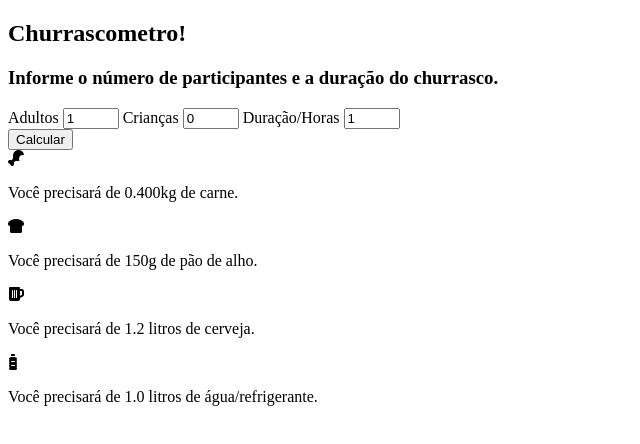
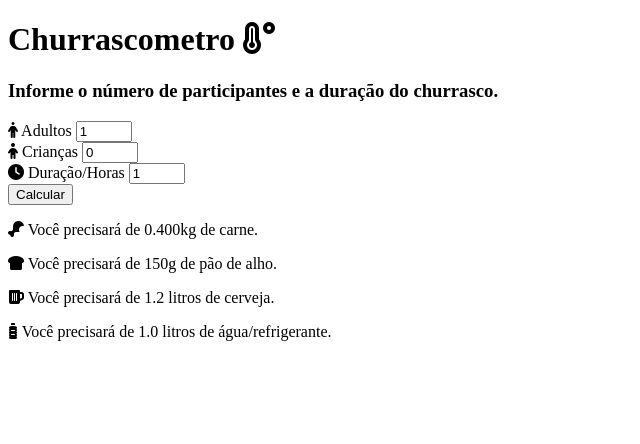
Before and after one commit to AndreiScafi/churrascometro, a plain HTML site: page index.html in a window 1280 px wide. Both pictures are taken after a click on the input "Calcular". Shown: the whole page, without its empty margins (0-640 px from the left). Drawn offline with Linux system fonts and the light colour scheme.

Commit message:
Fixing the HTML and Javascript notation.

```diff
--- a/index.html
+++ b/index.html
@@ -15,21 +15,28 @@
 <body>
     <!-- 1 Seção -->
     <div class="container">
+        <div class="banner">
+            <h1 class="banner-heading">Churrascometro <span><i class="fa-solid fa-temperature-high"></i></span></h1>
+        </div>
         <section class="section-1">
-            <h1 class="heading">Churrascometro!</h1>
             <div class="card">
                 <h3 class="card-heading">Informe o número de participantes e a duração do churrasco.</h3>
                 <form action="" class="card-form">
-                    <label for="adults">Adultos</label>
-                    <input type="number" class="adults" name="adults" min="1" max="99" value="1">
-                    <label for="children">Crianças</label>
-                    <input type="number" class="children" name="children" min="0" max="99" value="0">
-                    <label for="hours">Duração/Horas</label>
-                    <input type="number" class="hours" name="hours" min="1" max="12" value="1">
+                    <div class="card-form-item">
+                        <label for="adults"><span><i class="fa-solid fa-person"></i></span> Adultos</label>
+                        <input type="number" class="adults" name="adults" min="1" max="99" value="1">
+                    </div>
+                    <div class="card-form-item">
+                        <label for="children"><span><i class="fa-solid fa-child"></i></span> Crianças</label>
+                        <input type="number" class="children" name="children" min="0" max="99" value="0">
+                    </div>
+                    <div class="card-form-item">
+                        <label for="hours"><span><i class="fa-solid fa-clock"></i></span> Duração/Horas</label>
+                        <input type="number" class="hours" name="hours" min="1" max="12" value="1">
+                    </div>
                 </form>
                 <input type="submit" value="Calcular" class="calc-btn">
                 <div class="output">
-
                 </div>
             </div>
         </section>
--- a/script.js
+++ b/script.js
@@ -81,20 +81,16 @@ calcBtn.addEventListener('click', () => {
 
     output.innerHTML = `
     <div class="output-item">
-    <i class="fa-solid fa-drumstick-bite"></i>
-    <p class="section-1-paragraph">Você precisará de ${carne().toFixed(3)}kg de carne.</p>
+       <p class="section-1-paragraph">   <span><i class="fa-solid fa-drumstick-bite"></i></span> Você precisará de ${carne().toFixed(3)}kg de carne.</p>
     </div>
     <div class="output-item">
-<i class="fa-solid fa-bread-slice"></i>
-<p class="section-1-paragraph">Você precisará de ${paoDeAlho()}g de pão de alho.</p>
+       <p class="section-1-paragraph"><span><i class="fa-solid fa-bread-slice"></i> </span> Você precisará de ${paoDeAlho()}g de pão de alho.</p>
     </div>
     <div class="output-item">
-    <i class="fa-solid fa-beer-mug-empty"></i>
-    <p class="section-1-paragraph">Você precisará de ${cerveja().toFixed(1)} litros de cerveja.</p>
+       <p class="section-1-paragraph"><span> <i class="fa-solid fa-beer-mug-empty"></i> </span> Você precisará de ${cerveja().toFixed(1)} litros de cerveja.</p>
     </div>
     <div class="output-item">
-    <i class="fa-solid fa-bottle-water"></i>
-    <p class="section-1-paragraph">Você precisará de ${agua().toFixed(1)} litros de água/refrigerante.</p>
+       <p class="section-1-paragraph"> <span><i class="fa-solid fa-bottle-water"></i></span> Você precisará de ${agua().toFixed(1)} litros de água/refrigerante.</p>
     </div>
 `
 });
```
Lines whose indentation alone changed are shown as unchanged.
